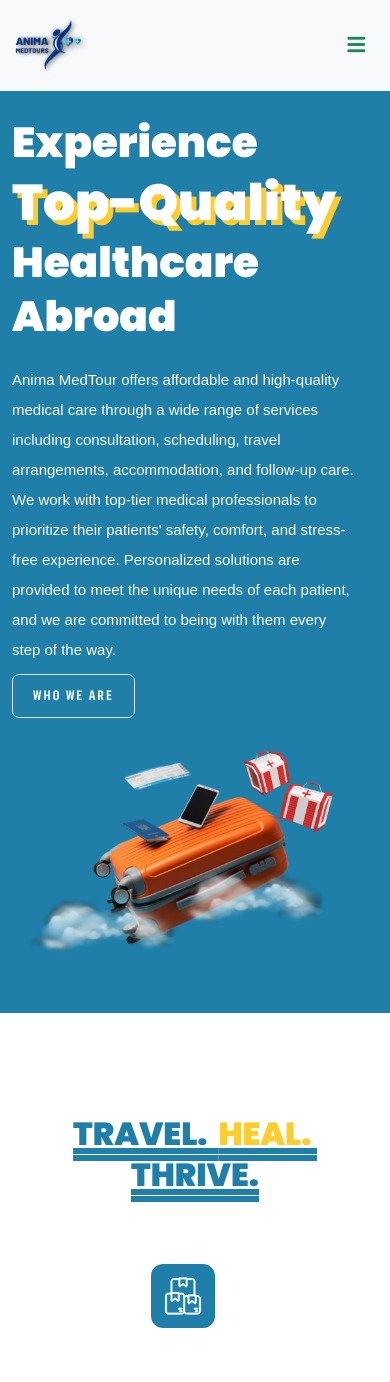
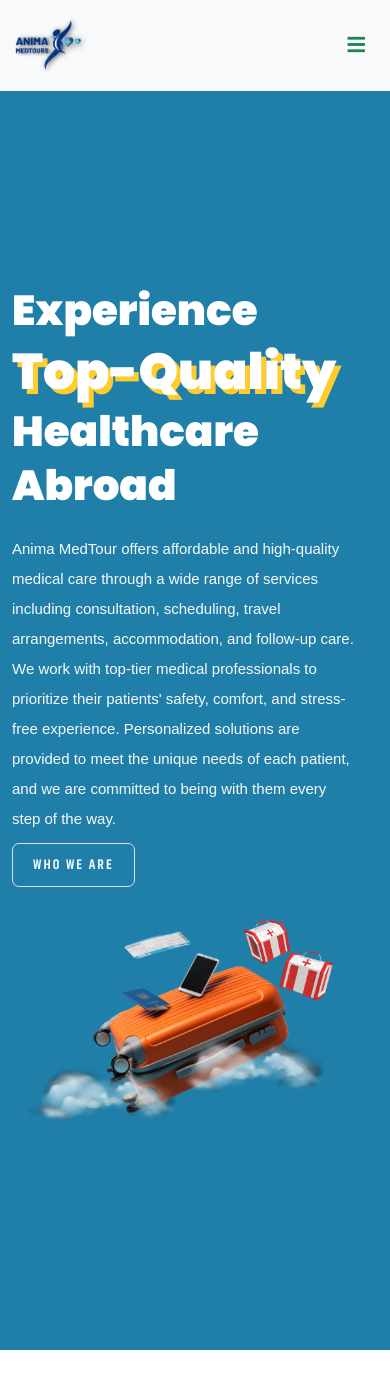
Before and after one commit to geofrey254/Anima-MedTours, a Django app: page / in a window 390 px wide. Shown: the top 1382 px of the page. Run offline with Django 4.2, Linux system fonts and the light colour scheme; some libraries are stand-ins or nearby versions; some web fonts are replaced.

Commit message:
Changed some media queries

```diff
--- a/anima_app/templates/anima_app/base.html
+++ b/anima_app/templates/anima_app/base.html
@@ -24,7 +24,7 @@
     <link rel="stylesheet" href="{% static 'css/official_styling.css' %}">
     <link rel="stylesheet" href="{% static 'css/btn-who.css' %}">
     <link rel="stylesheet" href="{% static 'css/btn-contact.css' %}">
-    <link rel="stylesheet" href="{% static 'css/media_queries.css' %}">
+    <link rel="stylesheet" href="{% static 'css/med_query.css' %}">
     <!-- Meta Data -->
     <meta name="description" property="og:description"
         content="{% block meta_description %}At Anima MedTours (AMT), we help patients experience top-quality healthcare in India. We support our patients in their journey to access medical treatment, procedures or routine medical check-ups in India.{% endblock %}" />
--- a/anima_medtours/settings.py
+++ b/anima_medtours/settings.py
@@ -29,7 +29,7 @@ SECRET_KEY = env("SECRET_KEY")
 # SECURITY WARNING: don't run with debug turned on in production!
 DEBUG = env('DEBUG')
 
-ALLOWED_HOSTS = ['127.0.0.1', 'anima-medtours.herokuapp.com', 'animamedtours.com']
+ALLOWED_HOSTS = ['127.0.0.1', 'anima-medtours.herokuapp.com', 'www.animamedtours.com']
 
 # Admin site header
 ADMIN_SITE_HEADER   =   env('ADMIN_SITE_HEADER')
--- a/static/css/media_queries.css
+++ b/static/css/med_query.css
@@ -1,7 +1,7 @@
 /* X-Small devices (portrait phones, less than 576px) */
-@media (max-width: 575.98px) {
+@media only screen and (max-width: 600px) {
   .bg-top {
-    height: 120vh;
+    height: 160vh;
   }
 
   .bg-top .tag-line h2 {
@@ -40,10 +40,14 @@
 }
 
 /* Small devices (landscape phones, less than 768px) */
-@media (max-width: 767.98px) {}
+@media only screen and (min-width: 600px) {
+  .bg-top {
+    height: 200vh;
+  }
+}
 
 /* Medium devices (tablets, less than 992px) */
-@media (max-width: 991.98px) {
+@media only screen and (min-width: 768px) {
   .bg-top {
     height: 120vh;
   }
@@ -54,7 +58,7 @@
 }
 
 /* Large devices (desktops, less than 1200px) */
-@media (max-width: 1199.98px) {}
+@media only screen and (min-width: 992px) {}
 
 /* X-Large devices (large desktops, less than 1400px) */
 @media (max-width: 1399.98px) {}
```
